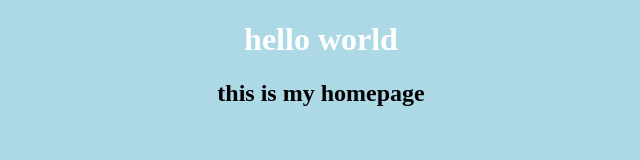
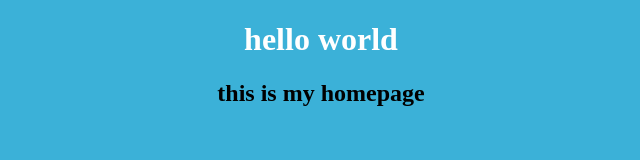
Before and after one commit to shadowgardent/shadowgardent.github.io, a plain HTML site: page index.html in a window 1280 px wide. Shown: the whole page, without its empty margins (319-959 px from the left). Drawn offline with Linux system fonts and the light colour scheme.

Commit message:
Update index.css

```diff
--- a/index.css
+++ b/index.css
@@ -1,5 +1,5 @@
 body {
-    background-color: lightblue;
+    background-color: rgb(59, 177, 216);
   }
 
   h1 {
```
